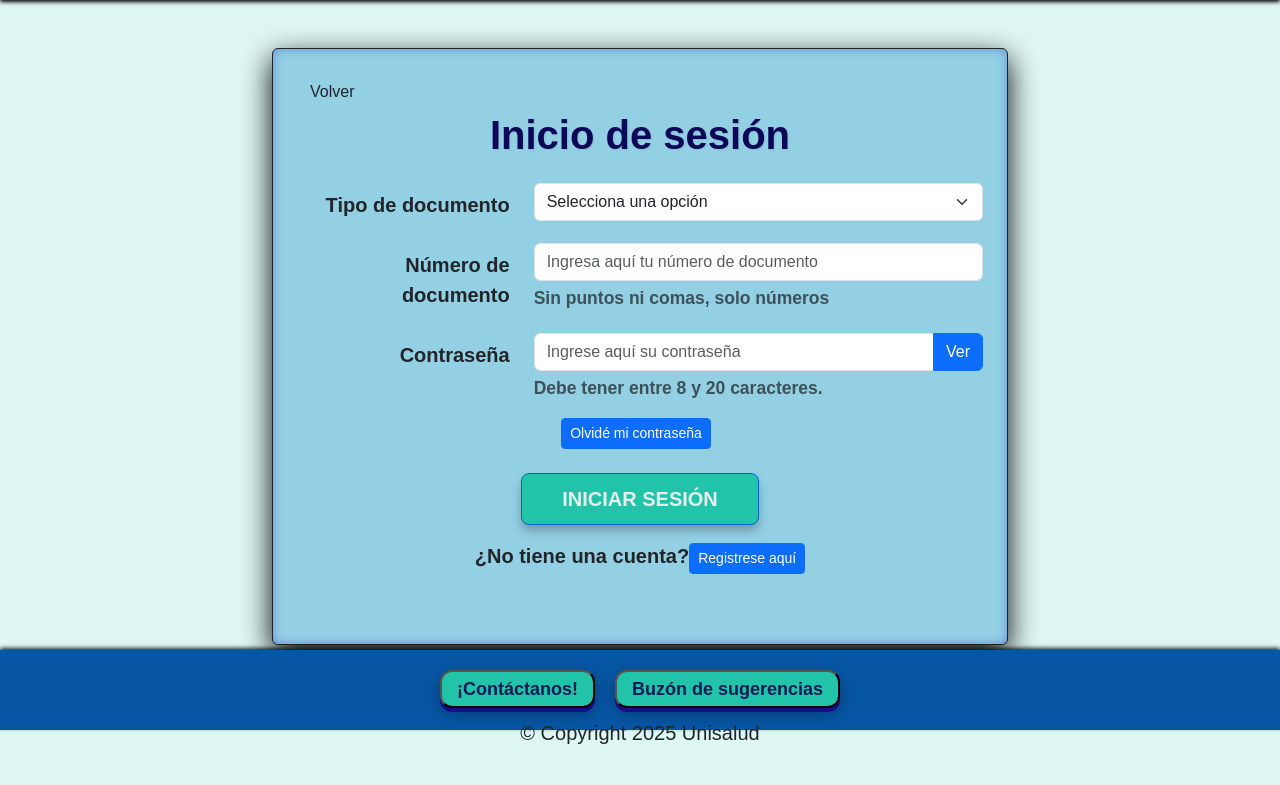
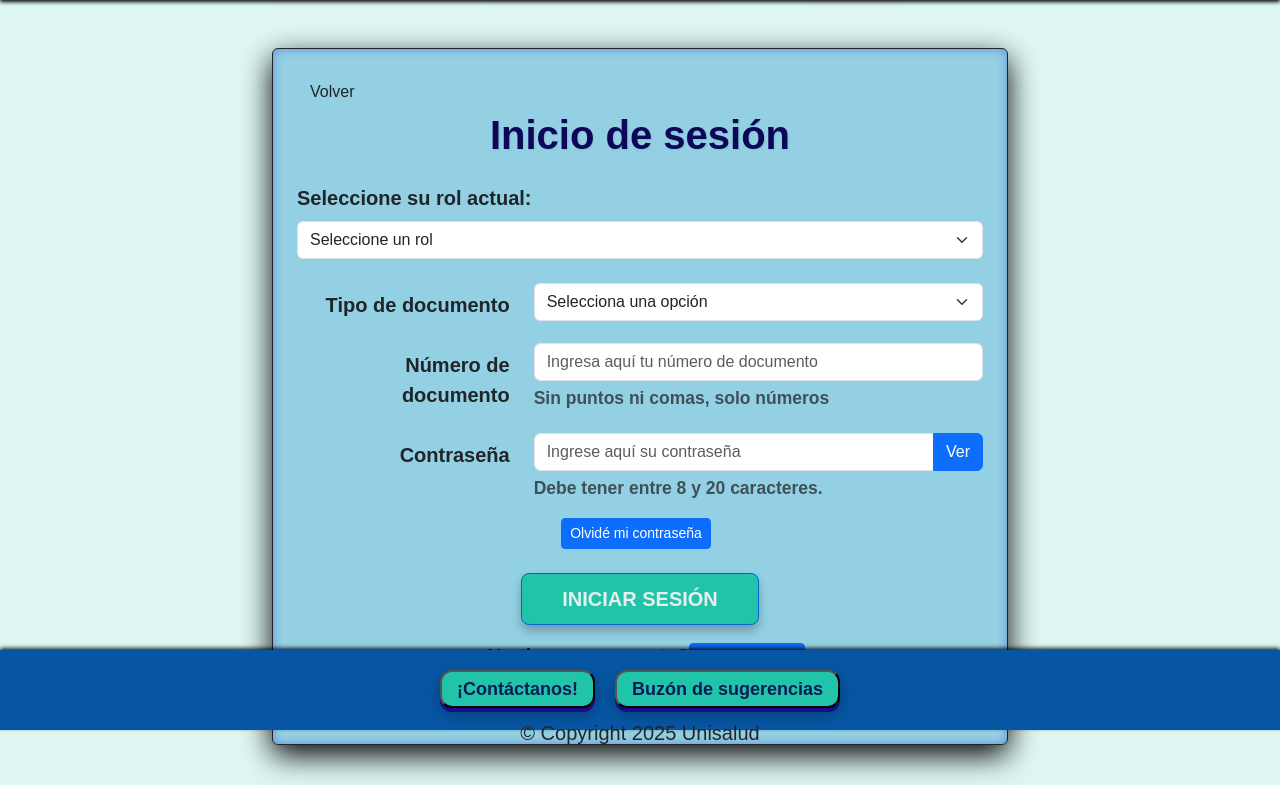
Before and after one commit to ricardoaarismendyv-cyber/unisalud, a Django app: page /profesionalS/login_prof_salud/ in a window 1280 px wide. Shown: the part 70-855 px from the top of the page. Before the commit the page ends 814 px from the top, so only its background shows below. Run offline with Django 5.2, Linux system fonts and the light colour scheme.

Commit message:
Login prof-salud/roles
Agregué rol en inicio de sesión (justo ebajo del titulo de inicio  de sesión)prof-salud. Falta que la lista desplegable muestre los roles: paciente, prof-salud, administrtivo

```diff
--- a/prof_salud/templates/paginas/login_prof_salud.html
+++ b/prof_salud/templates/paginas/login_prof_salud.html
@@ -14,6 +14,22 @@
                     <div id="loginFormContainer">
                         <h1 class="text-center">Inicio de sesión</h1>
                         <section class="mt-4">
+                            <!--OJOOOO Selector de roles -->
+                            <div class="role-selector mb-4">
+                                <label for="roleSelect" class="form-label">Seleccione su rol actual:</label>
+                                <select class="form-select" id="roleSelect" onchange="handleRoleChange(this.value)">
+                                    <option value="" selected disabled>Seleccione un rol</option>
+                                    {% for rol in roles %}
+                                        <option value="{{ rol.id }}">{{ rol.nombre }}</option>
+                                    {% endfor %}
+                                </select>
+                            </div>
+
+                            <!-- Mostrar rol actual -->
+                            <div id="currentRole" class="alert alert-info mb-4" style="display: none;">
+                                Rol actual: <span id="roleName"></span>
+                            </div>
+                            <!--FIN SELECTOR ROLES-->
                             <!-- Fila para el tipo de documento -->
                             <div class="row mb-3">
                                 <label for="selectTipoDocumento" class="col-md-4 col-form-label text-md-end">Tipo de documento</label>
```
